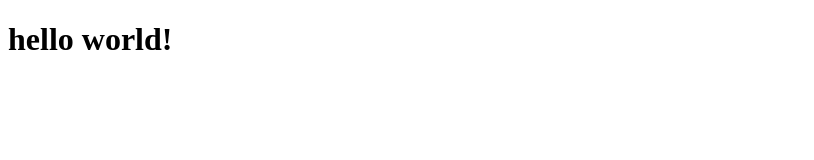
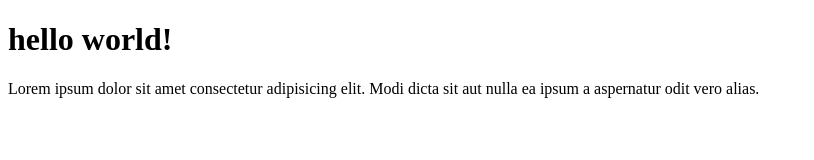
Before and after one commit to Rialahmed0/second-project, a plain HTML site: page index.html in a window 1280 px wide. Shown: the whole page, without its empty margins (0-814 px from the left). Drawn offline with Linux system fonts and the light colour scheme.

Commit message:
Update index.html

```diff
--- a/index.html
+++ b/index.html
@@ -8,5 +8,6 @@
 </head>
 <body>
     <h1>hello world! </h1>
+    <p>Lorem ipsum dolor sit amet consectetur adipisicing elit. Modi dicta sit aut nulla ea ipsum a aspernatur odit vero alias.</p>
 </body>
 </html>
```
